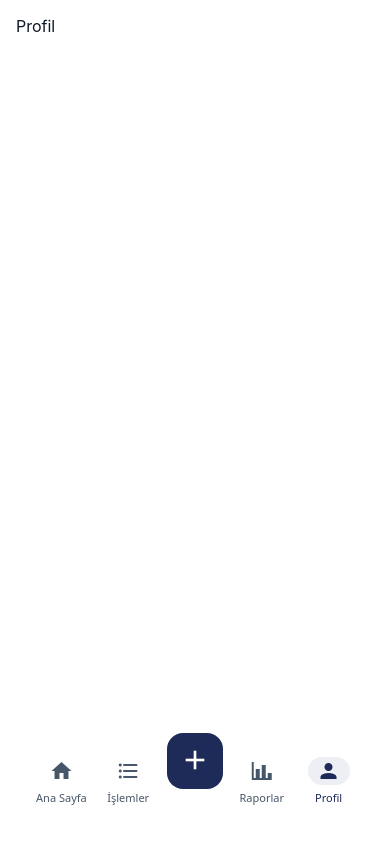
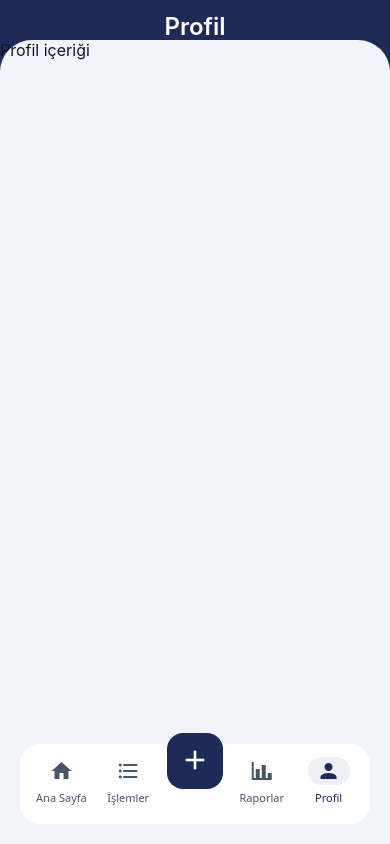
Before and after one commit to ariciburak/parametre, a React Native app: screen /Profile in a window 390 px wide. Built offline with nearby package versions, Linux system fonts and the light colour scheme.

Commit message:
style: reduce header height and adjust typography for better space usage

```diff
--- a/src/screens/Home/HomeScreen.tsx
+++ b/src/screens/Home/HomeScreen.tsx
@@ -136,14 +136,14 @@ const styles = StyleSheet.create({
     alignItems: "center",
     justifyContent: "center",
     paddingHorizontal: spacing.screen.sm,
-    paddingTop: spacing.md,
-    height: 80,
+    paddingTop: spacing.sm,
+    height: 60,
   },
   title: {
-    fontSize: 28,
+    fontSize: 24,
     fontWeight: "600",
     color: colors.common.white,
-    marginBottom: spacing.xl,
+    marginBottom: spacing.md,
   },
   content: {
     height: "100%",
--- a/src/screens/Reports/ReportsScreen.tsx
+++ b/src/screens/Reports/ReportsScreen.tsx
@@ -157,18 +157,18 @@ const styles = StyleSheet.create({
     backgroundColor: colors.primary.main,
   },
   header: {
-    flexDirection: 'row',
-    alignItems: 'center',
-    justifyContent: 'center',
+    flexDirection: "row",
+    alignItems: "center",
+    justifyContent: "center",
     paddingHorizontal: spacing.screen.sm,
-    paddingTop: spacing.md,
-    height: 80,
+    paddingTop: spacing.sm,
+    height: 60,
   },
   title: {
-    fontSize: 28,
-    fontWeight: '600',
+    fontSize: 24,
+    fontWeight: "600",
     color: colors.common.white,
-    marginBottom: spacing.xl,
+    marginBottom: spacing.md,
   },
   content: {
     flex: 1,
--- a/src/screens/Transactions/TransactionsScreen.tsx
+++ b/src/screens/Transactions/TransactionsScreen.tsx
@@ -52,14 +52,14 @@ const styles = StyleSheet.create({
     alignItems: "center",
     justifyContent: "center",
     paddingHorizontal: spacing.screen.sm,
-    paddingTop: spacing.md,
-    height: 80,
+    paddingTop: spacing.sm,
+    height: 60,
   },
   title: {
-    fontSize: 28,
+    fontSize: 24,
     fontWeight: "600",
     color: colors.common.white,
-    marginBottom: spacing.xl,
+    marginBottom: spacing.md,
   },
   content: {
     height: "100%",
--- a/src/screens/profile/ProfileScreen.tsx
+++ b/src/screens/profile/ProfileScreen.tsx
@@ -1,11 +1,48 @@
 import React from 'react'
-import { Container } from '../../components/common/Container'
+import { View, StyleSheet, SafeAreaView } from 'react-native'
 import { Text } from '../../components/common/Text'
+import { colors, spacing } from '../../theme'
 
 export const ProfileScreen = () => {
   return (
-    <Container>
-      <Text>Profil</Text>
-    </Container>
+    <SafeAreaView style={styles.container}>
+      {/* Header */}
+      <View style={styles.header}>
+        <Text style={styles.title}>Profil</Text>
+      </View>
+
+      {/* Content */}
+      <View style={styles.content}>
+        <Text>Profil içeriği</Text>
+      </View>
+    </SafeAreaView>
   )
 }
+
+const styles = StyleSheet.create({
+  container: {
+    flex: 1,
+    backgroundColor: colors.primary.main,
+  },
+  header: {
+    flexDirection: "row",
+    alignItems: "center",
+    justifyContent: "center",
+    paddingHorizontal: spacing.screen.sm,
+    paddingTop: spacing.sm,
+    height: 60,
+  },
+  title: {
+    fontSize: 24,
+    fontWeight: "600",
+    color: colors.common.white,
+    marginBottom: spacing.md,
+  },
+  content: {
+    height: "100%",
+    backgroundColor: colors.grey[100],
+    borderTopLeftRadius: 32,
+    borderTopRightRadius: 32,
+    marginTop: -20,
+  },
+})
```
